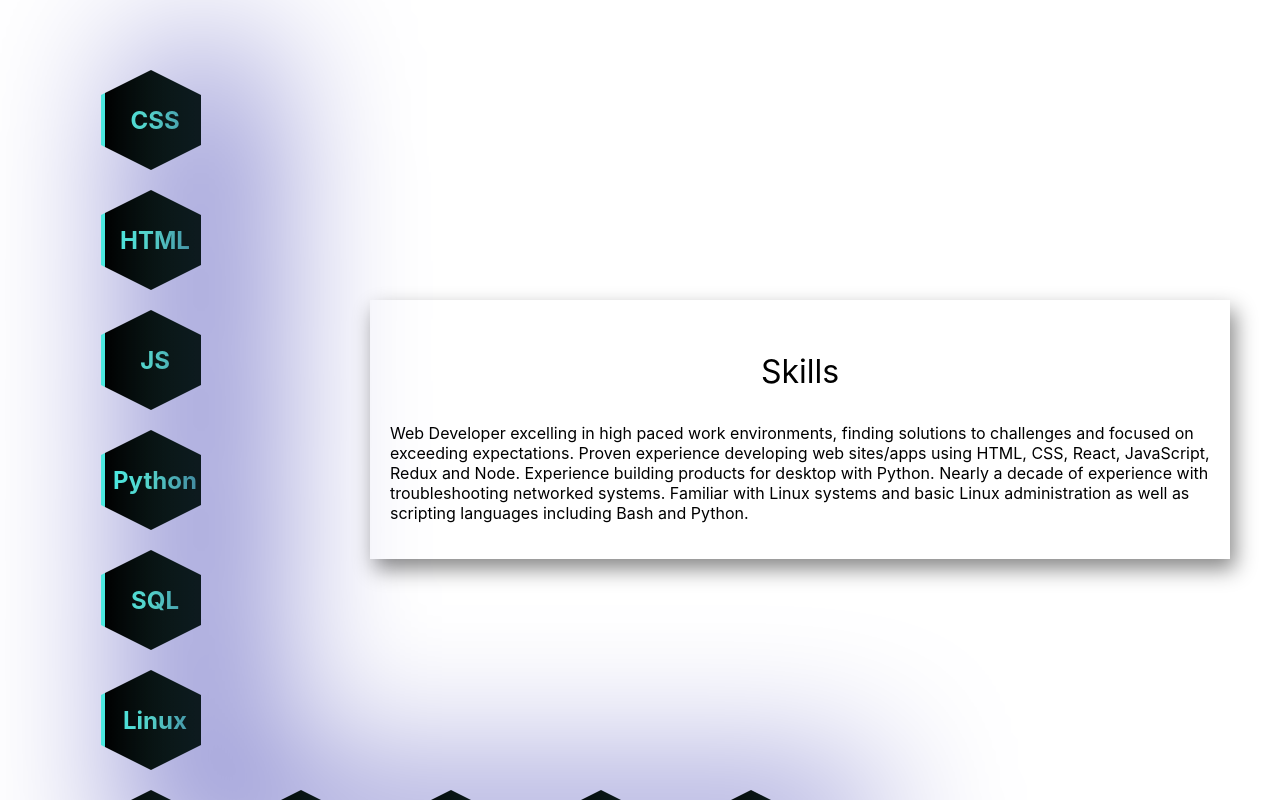
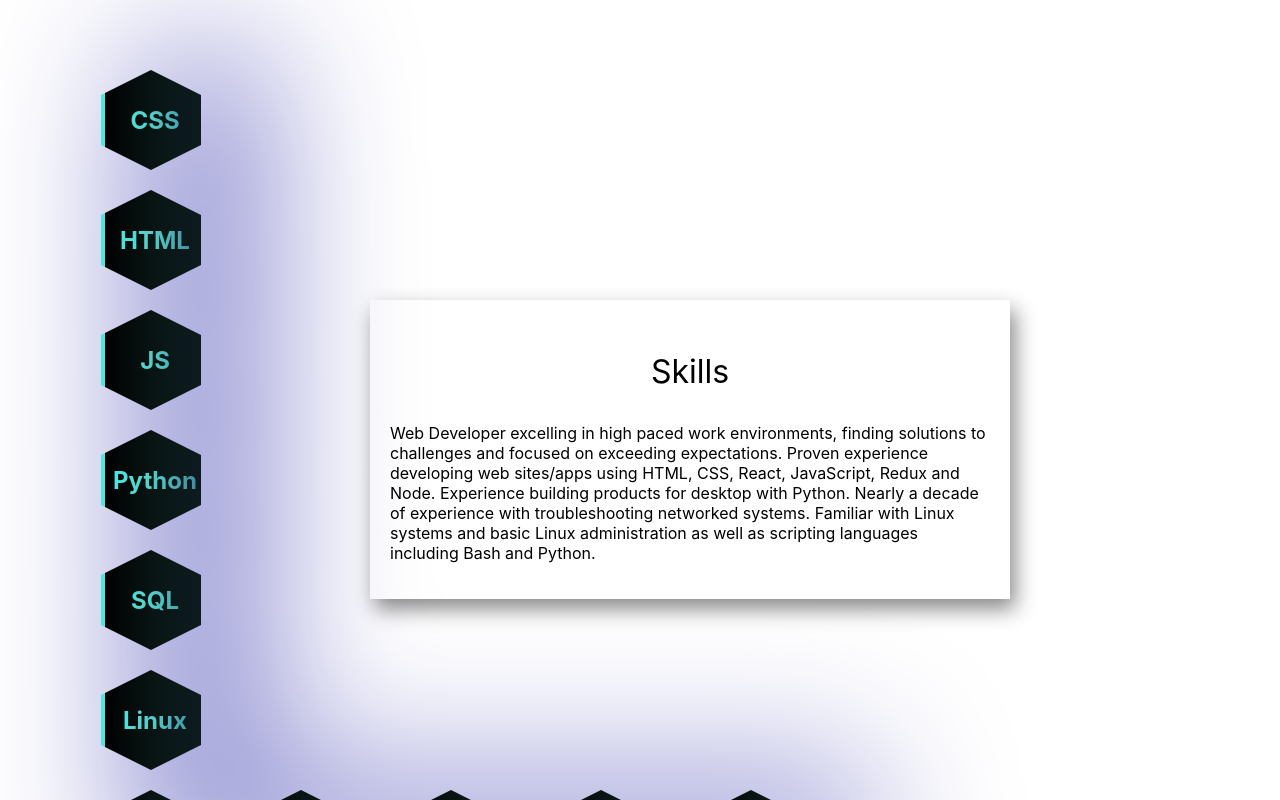
Before and after one commit to Rm-lee/Portfolio, a React (Create React App) app: page /skills in a window 1280 px wide. Shown: the top 800 px of the page. Built offline with nearby package versions, Linux system fonts and the light colour scheme.

Commit message:
width change

```diff
--- a/src/components/Skills.js
+++ b/src/components/Skills.js
@@ -12,6 +12,7 @@ function Skills(props) {
     box-shadow: 5px 10px 20px #888888;
     padding:20px;
     min-width:400px;
+    max-width:600px;
 
 
     `
```
